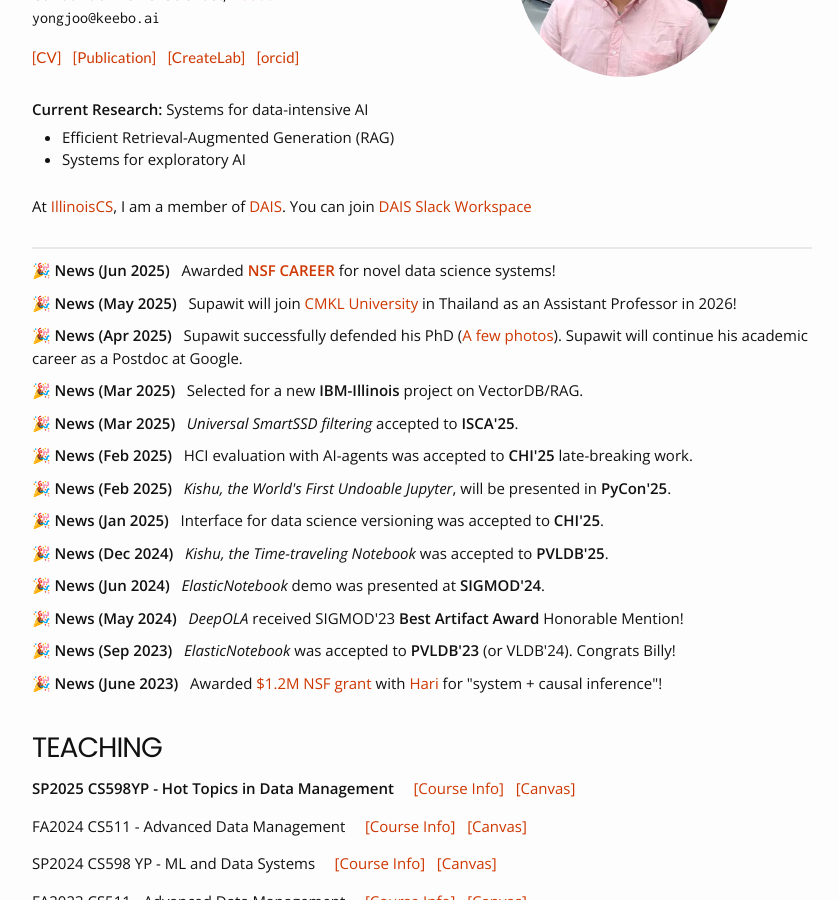
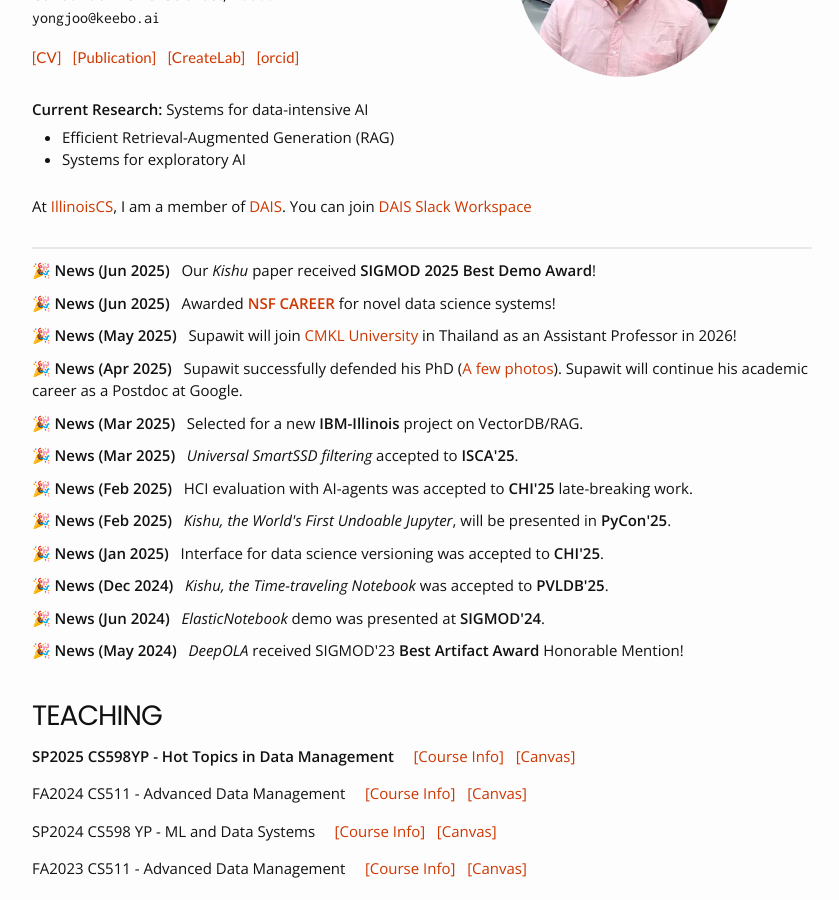
Before and after one commit to pyongjoo/pyongjoo.github.io, a Jekyll site: the page built from index.html, in a window 1280 px wide and 900 px high, scrolled down 232 px. Shown: the whole window, without its empty margins (218-1057 px from the left). Built offline with Jekyll 4.4.1, drawn with Linux system fonts in a browser that asks for light colours.

Commit message:
add news: best demo award

```diff
--- a/index.html
+++ b/index.html
@@ -53,6 +53,7 @@
 	<div class="row news-block">
 	    <div class="col-md-12 col-lg-12">
 		<!-- <p>I wrote <a href="https://www.reddit.com/r/UIUC/comments/10sa5uj/avoid_using_illinoisedu_email_for_important/">this Reddit post</a> regarding the university email issue. </p> -->
+        <p><b>🎉 News (Jun 2025)</b> &nbsp; Our <i>Kishu</i> paper received <b>SIGMOD 2025 Best Demo Award</b>!</p>
         <p><b>🎉 News (Jun 2025)</b> &nbsp; Awarded <a href="https://www.nsf.gov/awardsearch/showAward?AWD_ID=2440498&HistoricalAwards=false"><b>NSF CAREER</b></a> for novel data science systems!</p>
         <p><b>🎉 News (May 2025)</b> &nbsp; Supawit will join <a href="https://en.wikipedia.org/wiki/CMKL_University">CMKL University</a> in Thailand as an Assistant Professor in 2026!</p>
 		<p><b>🎉 News (Apr 2025)</b> &nbsp; Supawit successfully defended his PhD
@@ -66,9 +67,6 @@
         <p><b>🎉 News (Dec 2024)</b> &nbsp; <i>Kishu, the Time-traveling Notebook</i> was accepted to <b>PVLDB'25</b>.</p>
         <p><b>🎉 News (Jun 2024)</b> &nbsp; <i>ElasticNotebook</i> demo was presented at <b>SIGMOD'24</b>.</p>
         <p><b>🎉 News (May 2024)</b> &nbsp; <i>DeepOLA</i> received SIGMOD'23 <b>Best Artifact Award</b> Honorable Mention!</p>
-		<p><b>🎉 News (Sep 2023)</b> &nbsp; <i>ElasticNotebook</i> was accepted to <b>PVLDB'23</b> (or VLDB'24). Congrats Billy!</p>
-		<p><b>🎉 News (June 2023)</b> &nbsp; Awarded <a href="https://www.nsf.gov/awardsearch/showAward?AWD_ID=2312561&HistoricalAwards=false">$1.2M NSF grant</a>
-            with <a href="http://sundaram.cs.illinois.edu/">Hari</a> for "system + causal inference"!</p>
         <!-- <p><b>News (May 2023)</b> &nbsp; "AirIndex" is accepted to <a href="https://2024.sigmod.org/">SIGMOD 2024</a>. Congrats Supawit!</p>
 		<p><b>News (April 2023)</b> &nbsp; "Transactional Python" is accepted to <a href="http://deem-workshop.org//">DEEM @SIGMOD 2023</a>. Congrats Supawit and Billy!</p>
 		<p><b>News (Feb 2023)</b> &nbsp; "DeepOLA" is accepted to <a href="https://2023.sigmod.org/">SIGMOD 2023</a>. Congrats Nikhil and Supawit!</p>
```
